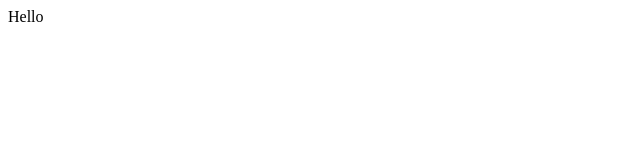
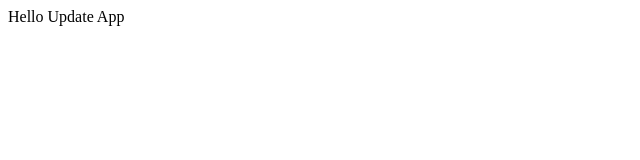
Before and after one commit to DaljeetReact/Travel-App, a React (Create React App) app: page / in a window 1280 px wide. Shown: the top 160 px of the page, without its empty margins (0-640 px from the left). Built offline with nearby package versions, Linux system fonts and the light colour scheme.

Commit message:
update test

```diff
--- a/src/Pages/App.tsx
+++ b/src/Pages/App.tsx
@@ -1,6 +1,6 @@
 import React from 'react';
 
 function App() {
-  return <div>Hello</div>;
+  return <div>Hello Update App</div>;
 }
 export default App;
```
